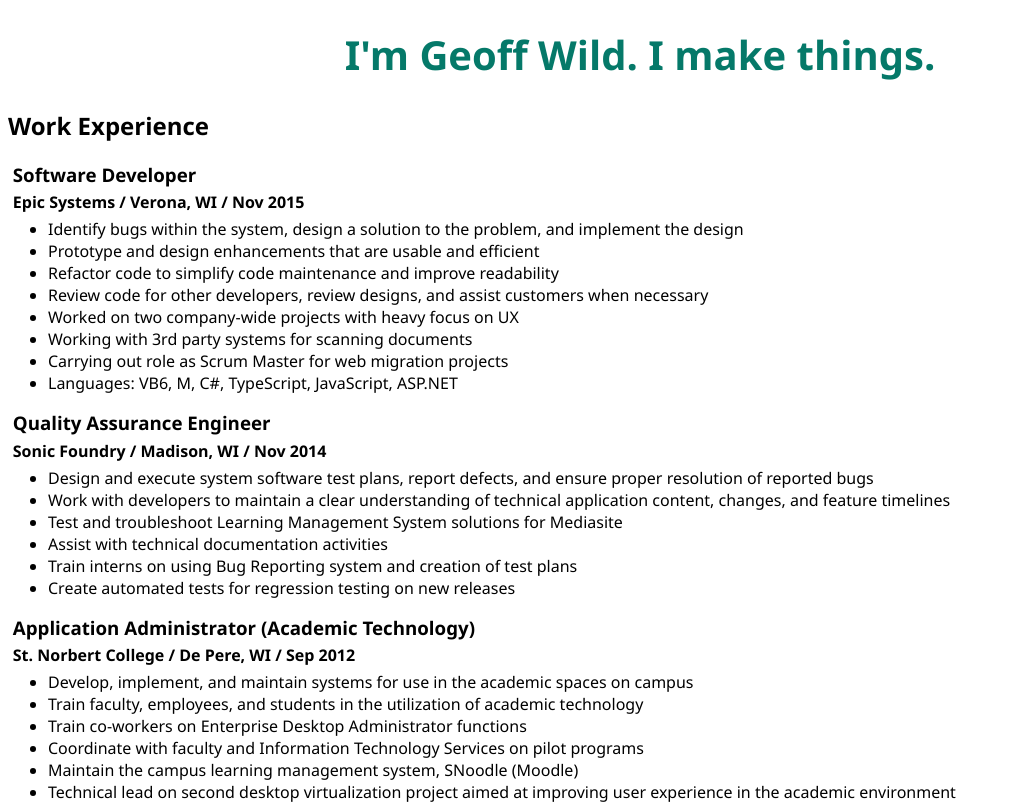
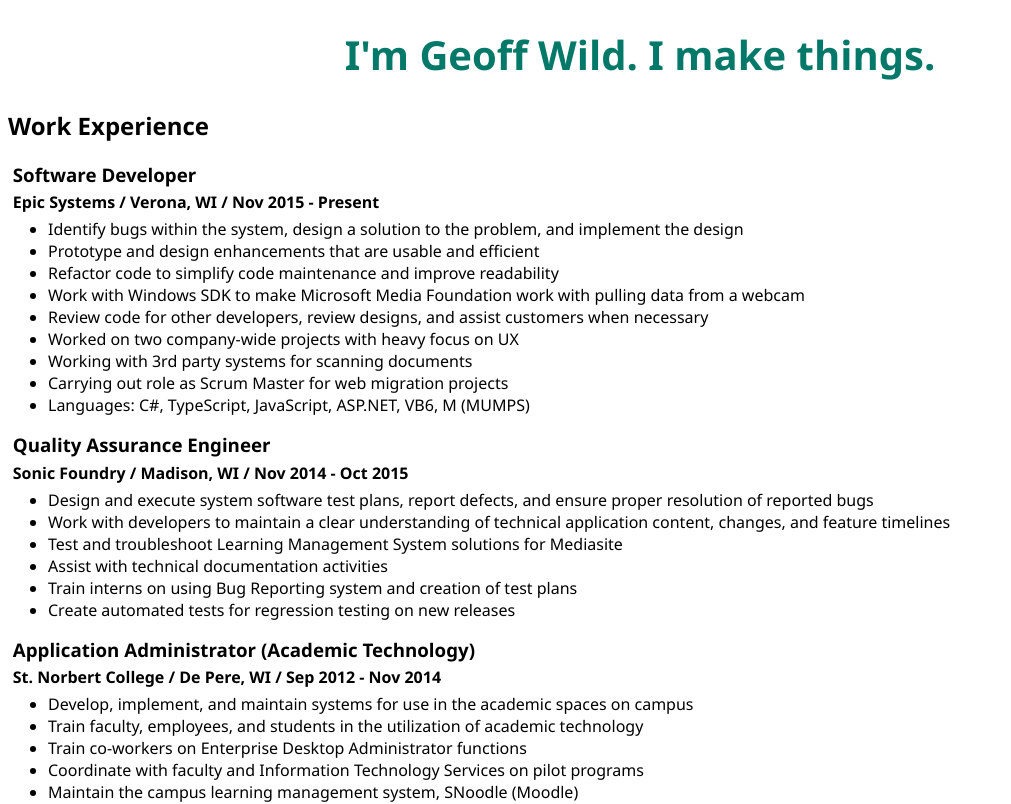
Before and after one commit to geoffwild11/personalsite, an Angular app in the folder geoffreywild-website/: page / in a window 1280 px wide. Shown: the top 804 px of the page, without its empty margins (0-1011 px from the left). Built offline with nearby package versions, Linux system fonts and the light colour scheme.

Commit message:
better handling of non-existent date

```diff
--- a/geoffreywild-website/src/app/job/job.component.html
+++ b/geoffreywild-website/src/app/job/job.component.html
@@ -1,6 +1,10 @@
 <div class="job">
   <h3>{{jobModel.position}}</h3>
-  <h4>{{jobModel.employer}} / {{jobModel.resumeInfo.location}} / {{jobModel.resumeInfo.dateStart | date:'MMM yyyy'}}</h4>
+  <h4>
+    {{jobModel.employer}} / {{jobModel.resumeInfo.location}} / {{jobModel.resumeInfo.dateStart | date:'MMM yyyy'}}
+    <span *ngIf="jobModel.resumeInfo.dateEnd">- {{jobModel.resumeInfo.dateEnd | date:'MMM yyyy'}}</span>
+    <span *ngIf="!jobModel.resumeInfo.dateEnd">- Present</span>
+  </h4>
   <ul class="responsibilityList">
     <li *ngFor="let responsibility of jobModel.resumeInfo.infoList">
       {{responsibility}}
--- a/geoffreywild-website/src/app/job/job.models.ts
+++ b/geoffreywild-website/src/app/job/job.models.ts
@@ -1,9 +1,9 @@
-import { IResumeInfo } from '../resume/resume.models';
+import { IResumeEntryInfo } from '../resume/resume.models';
 /**
  * @summary Contains information about jobs
  */
 export interface IJobInfo {
   employer: string;
   position: string;
-  resumeInfo: IResumeInfo;
+  resumeInfo: IResumeEntryInfo;
 }
--- a/geoffreywild-website/src/app/resume/jobs.ts
+++ b/geoffreywild-website/src/app/resume/jobs.ts
@@ -11,11 +11,12 @@
         'Identify bugs within the system, design a solution to the problem, and implement the design',
         'Prototype and design enhancements that are usable and efficient ',
         'Refactor code to simplify code maintenance and improve readability ',
+        'Work with Windows SDK to make Microsoft Media Foundation work with pulling data from a webcam',
         'Review code for other developers, review designs, and assist customers when necessary',
         'Worked on two company-wide projects with heavy focus on UX',
         'Working with 3rd party systems for scanning documents',
         'Carrying out role as Scrum Master for web migration projects',
-        'Languages: VB6, M, C#, TypeScript, JavaScript, ASP.NET'
+        'Languages: C#, TypeScript, JavaScript, ASP.NET, VB6, M (MUMPS)'
       ]
     }
   },
--- a/geoffreywild-website/src/app/resume/resume.models.ts
+++ b/geoffreywild-website/src/app/resume/resume.models.ts
@@ -1,4 +1,4 @@
-export interface IResumeInfo {
+export interface IResumeEntryInfo {
   dateEnd?: Date;
   dateStart: Date;
   location: string;
```
